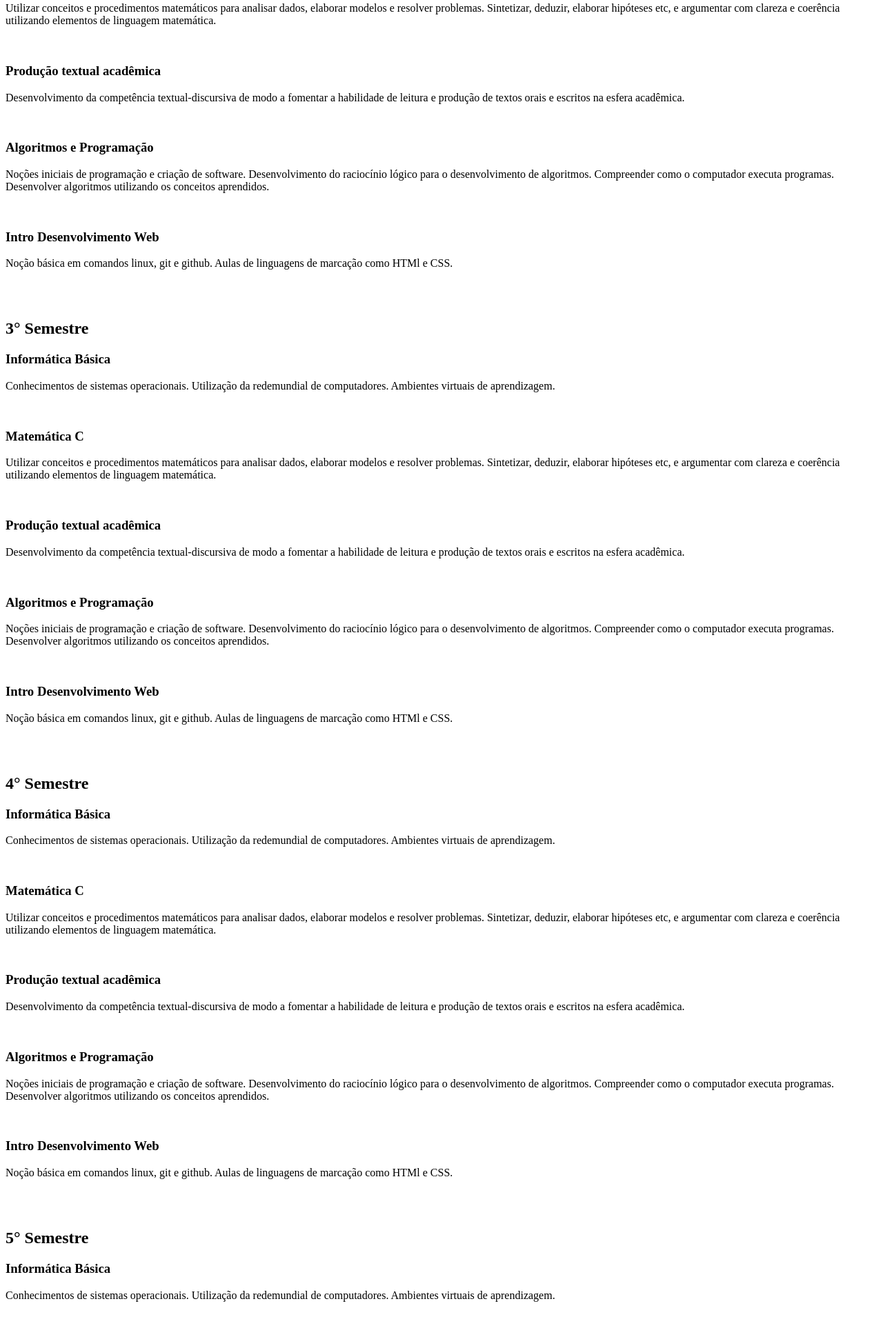
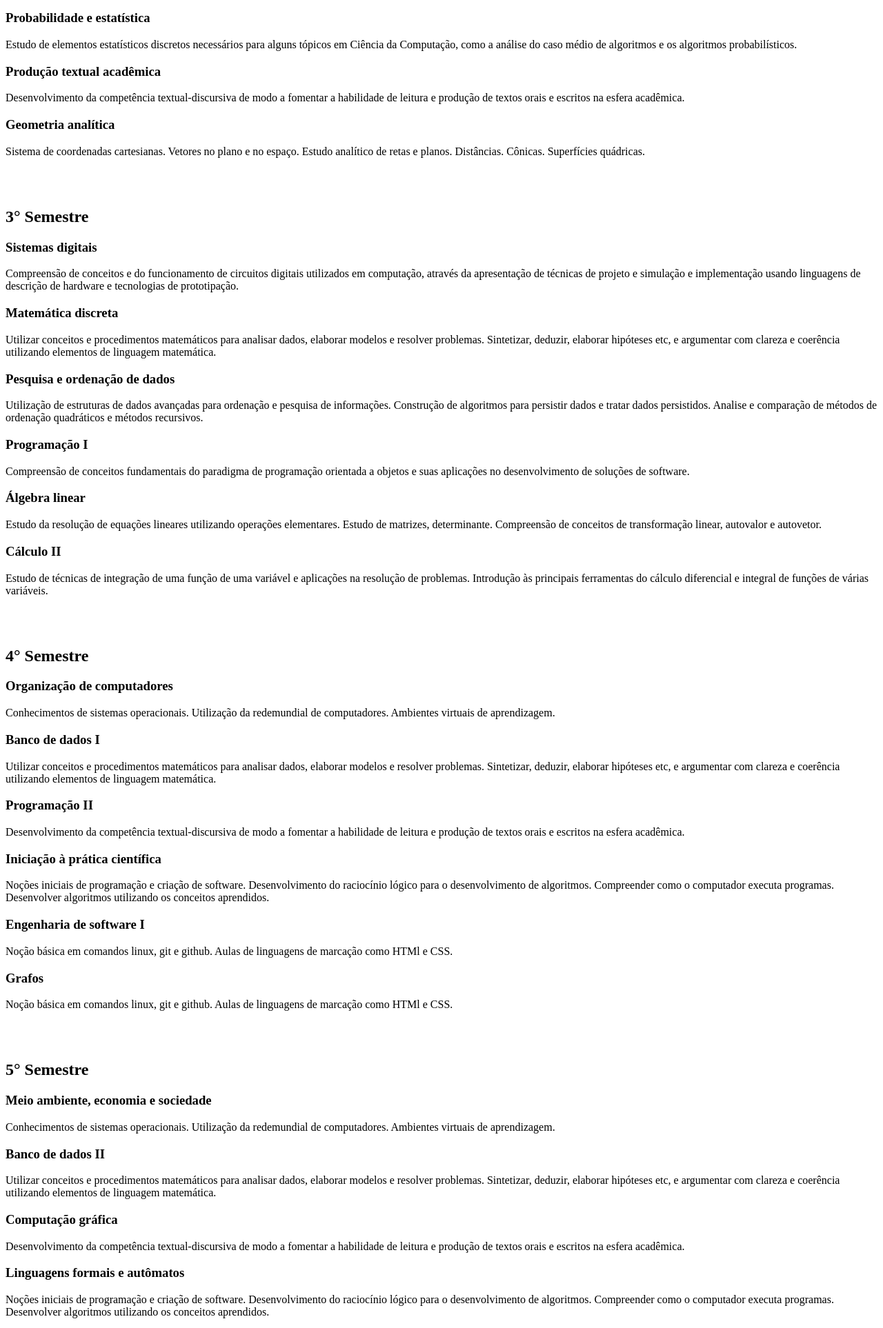
Before and after one commit to jufordelo/desvweb_html, a plain HTML site: page tarefa2/cabecalho.html in a window 1280 px wide. Shown: the part 871-2797 px from the top of the page at 69% size. Drawn offline with Linux system fonts and the light colour scheme.

Commit message:
Atualizações do trabalho

```diff
--- a/tarefa2/cabecalho.html
+++ b/tarefa2/cabecalho.html
@@ -14,92 +14,97 @@
         <h2>1° Semestre</h2>
          <h3>Informática Básica</h3>
          <p>Conhecimentos de sistemas operacionais. Utilização da redemundial de computadores. Ambientes virtuais de aprendizagem.</p>
-         <br>
          <h3>Matemática C</h3>
          <p>Utilizar conceitos e procedimentos matemáticos para analisar dados, elaborar modelos e resolver problemas. Sintetizar, deduzir, elaborar hipóteses etc, e argumentar com clareza e coerência utilizando elementos de linguagem matemática.</p>
-         <br>
          <h3>Produção textual acadêmica</h3>
          <p>Desenvolvimento da competência textual-discursiva de modo a fomentar a habilidade de leitura e produção de textos orais e escritos na esfera acadêmica.</hp>
-         <br>
          <h3>Algoritmos e Programação</h3>
          <p>Noções iniciais de programação e criação de software. Desenvolvimento do raciocínio lógico para o desenvolvimento de algoritmos. Compreender como o computador executa programas. Desenvolver algoritmos utilizando os conceitos aprendidos.</hp>
-         <br>
          <h3>Intro Desenvolvimento Web </h3>
          <p>Noção básica em comandos linux, git e github. Aulas de linguagens de marcação como HTMl e CSS.</hp>
          <br>
          <br>
 
          <h2>2° Semestre</h2>
-         <h3>Informática Básica</h3>
+         <h3>Cálculo I</h3>
+         <p>Introdução as principais ferramentas do cálculo diferencial e integral de funções de uma variável, abordando suas aplicações.</p>
+         <h3>Circuitos digitais</h3>
+         <p>Fundamentos de Eletrônica. Famílias Lógicas. Simulação de Circuitos Lógicos. Álgebra de Boole etc.</p>
+         <h3>Estruturas de dados</h3>
+         <p>Desenvolvimento da competência textual-discursiva de modo a fomentar a habilidade de leitura e produção de textos orais e escritos na esfera acadêmica.</p>
+         <h3>Probabilidade e estatística</h3>
+         <p>Estudo de elementos estatísticos discretos necessários para alguns tópicos em Ciência da Computação, como a análise do caso médio de algoritmos e os algoritmos probabilísticos.</p>
+         <h3>Produção textual acadêmica </h3>
+         <p>Desenvolvimento da competência textual-discursiva de modo a fomentar a habilidade de leitura e produção de textos orais e escritos na esfera acadêmica.</p>
+         <h3>Geometria analítica</h3>
+         <p>Sistema de coordenadas cartesianas. Vetores no plano e no espaço. Estudo analítico de retas e planos. Distâncias. Cônicas. Superfícies quádricas.</p>
+         <br>
+         <br>
+
+         <h2>3° Semestre</h2>
+         <h3>Sistemas digitais</h3>
+         <p>Compreensão de conceitos e do funcionamento de circuitos digitais utilizados em computação, através da apresentação de técnicas de projeto e simulação e implementação usando linguagens de descrição de hardware e tecnologias de prototipação.</p>
+         <h3>Matemática discreta</h3>
+         <p>Utilizar conceitos e procedimentos matemáticos para analisar dados, elaborar modelos e resolver problemas. Sintetizar, deduzir, elaborar hipóteses etc, e argumentar com clareza e coerência utilizando elementos de linguagem matemática.</p>
+         <h3>Pesquisa e ordenação de dados</h3>
+         <p>Utilização de estruturas de dados avançadas para ordenação e pesquisa de informações. Construção de algoritmos para persistir dados e tratar dados persistidos. Analise e comparação de métodos de ordenação quadráticos e métodos recursivos.</p>
+         <h3>Programação I</h3>
+         <p>Compreensão de conceitos fundamentais do paradigma de programação orientada a objetos e suas aplicações no desenvolvimento de soluções de software.</p>
+         <h3>Álgebra linear</h3>
+         <p>Estudo da resolução de equações lineares utilizando operações elementares. Estudo de matrizes, determinante. Compreensão de conceitos de transformação linear, autovalor e autovetor.</p>
+         <h3>Cálculo II</h3>
+         <p>Estudo de técnicas de integração de uma função de uma variável e aplicações na resolução de problemas. Introdução às principais ferramentas do cálculo diferencial e integral de funções de várias variáveis.</p>
+         <br>
+         <br>
+
+         <h2>4° Semestre</h2>
+         <h3>Organização de computadores</h3>
          <p>Conhecimentos de sistemas operacionais. Utilização da redemundial de computadores. Ambientes virtuais de aprendizagem.</p>
-         <br>
-         <h3>Matemática C</h3>
+         <h3>Banco de dados I</h3>
          <p>Utilizar conceitos e procedimentos matemáticos para analisar dados, elaborar modelos e resolver problemas. Sintetizar, deduzir, elaborar hipóteses etc, e argumentar com clareza e coerência utilizando elementos de linguagem matemática.</p>
-         <br>
-         <h3>Produção textual acadêmica</h3>
+         <h3>Programação II</h3>
          <p>Desenvolvimento da competência textual-discursiva de modo a fomentar a habilidade de leitura e produção de textos orais e escritos na esfera acadêmica.</p>
-         <br>
-         <h3>Algoritmos e Programação</h3>
+         <h3>Iniciação à prática científica</h3>
          <p>Noções iniciais de programação e criação de software. Desenvolvimento do raciocínio lógico para o desenvolvimento de algoritmos. Compreender como o computador executa programas. Desenvolver algoritmos utilizando os conceitos aprendidos.</p>
-         <br>
-         <h3>Intro Desenvolvimento Web </h3>
+         <h3>Engenharia de software I</h3>
+         <p>Noção básica em comandos linux, git e github. Aulas de linguagens de marcação como HTMl e CSS.</p>
+         <h3>Grafos</h3>
          <p>Noção básica em comandos linux, git e github. Aulas de linguagens de marcação como HTMl e CSS.</p>
          <br>
          <br>
 
-         <h2>3° Semestre</h2>
-         <h3>Informática Básica</h3>
+
+         <h2>5° Semestre</h2>
+         <h3>Meio ambiente, economia e sociedade</h3>
          <p>Conhecimentos de sistemas operacionais. Utilização da redemundial de computadores. Ambientes virtuais de aprendizagem.</p>
-         <br>
-         <h3>Matemática C</h3>
+         <h3>Banco de dados II</h3>
          <p>Utilizar conceitos e procedimentos matemáticos para analisar dados, elaborar modelos e resolver problemas. Sintetizar, deduzir, elaborar hipóteses etc, e argumentar com clareza e coerência utilizando elementos de linguagem matemática.</p>
-         <br>
-         <h3>Produção textual acadêmica</h3>
+         <h3>Computação gráfica</h3>
          <p>Desenvolvimento da competência textual-discursiva de modo a fomentar a habilidade de leitura e produção de textos orais e escritos na esfera acadêmica.</p>
-         <br>
-         <h3>Algoritmos e Programação</h3>
+         <h3>Linguagens formais e autômatos</h3>
          <p>Noções iniciais de programação e criação de software. Desenvolvimento do raciocínio lógico para o desenvolvimento de algoritmos. Compreender como o computador executa programas. Desenvolver algoritmos utilizando os conceitos aprendidos.</p>
-         <br>
-         <h3>Intro Desenvolvimento Web </h3>
+         <h3>Engenharia de software II</h3>
          <p>Noção básica em comandos linux, git e github. Aulas de linguagens de marcação como HTMl e CSS.</p>
+         <h3>Sistemas operacionais</h3>
+         <p>Estudo e analise da estrutura, funcionalidades, os tipos e a evolução dos sistemas operacionais.</p>
          <br>
          <br>
 
-         <h2>4° Semestre</h2>
-         <h3>Informática Básica</h3>
-         <p>Conhecimentos de sistemas operacionais. Utilização da redemundial de computadores. Ambientes virtuais de aprendizagem.</p>
-         <br>
-         <h3>Matemática C</h3>
-         <p>Utilizar conceitos e procedimentos matemáticos para analisar dados, elaborar modelos e resolver problemas. Sintetizar, deduzir, elaborar hipóteses etc, e argumentar com clareza e coerência utilizando elementos de linguagem matemática.</p>
-         <br>
-         <h3>Produção textual acadêmica</h3>
-         <p>Desenvolvimento da competência textual-discursiva de modo a fomentar a habilidade de leitura e produção de textos orais e escritos na esfera acadêmica.</p>
-         <br>
-         <h3>Algoritmos e Programação</h3>
-         <p>Noções iniciais de programação e criação de software. Desenvolvimento do raciocínio lógico para o desenvolvimento de algoritmos. Compreender como o computador executa programas. Desenvolver algoritmos utilizando os conceitos aprendidos.</p>
-         <br>
-         <h3>Intro Desenvolvimento Web </h3>
-         <p>Noção básica em comandos linux, git e github. Aulas de linguagens de marcação como HTMl e CSS.</p>
+         <h2>6° Semestre</h2>
+         <h3>História da fronteira sul</h3>
+         <p>Compreender o processo de formação da região sul do Brasil por meio da análise de aspectos históricos do contexto de povoamento, despovoamento e colonização.</p>
+         <h3>Redes de computadores</h3>
+         <p>Compreensão das redes de computadores, conhecendo o modelo de referência OSI, a arquitetura TCP/IP e seus protocolos, equipamentos e principais aplicações.</p>
+         <h3>Planejamento e gestão de projetos</h3>
+         <p>Planejar e gerenciar projetos de software utilizando metodologias de gerenciamento de projetos adequadas.</p>
+         <h3>Teoria da computação</h3>
+         <p>Compreensão da importância da Teoria da Computação para a prática computacional através dos conceitos de Computabilidade, Decidibilidade, Complexidade e Tratabilidade. Desenvolvimento das habilidades de argumentação matemática e formal para demonstrações em Teoria da Computação.</p>
+         <h3>Construção de Compiladores</h3>
+         <p>Compreender a estrutura de compiladores, o processo de compilação no reconhecimento de linguagens e a geração/otimização de código. Construir analisadores léxicos e sintáticos.</p>
          <br>
          <br>
 
-         <h2>5° Semestre</h2>
-         <h3>Informática Básica</h3>
-         <p>Conhecimentos de sistemas operacionais. Utilização da redemundial de computadores. Ambientes virtuais de aprendizagem.</p>
-         <br>
-         <h3>Matemática C</h3>
-         <p>Utilizar conceitos e procedimentos matemáticos para analisar dados, elaborar modelos e resolver problemas. Sintetizar, deduzir, elaborar hipóteses etc, e argumentar com clareza e coerência utilizando elementos de linguagem matemática.</p>
-         <br>
-         <h3>Produção textual acadêmica</h3>
-         <p>Desenvolvimento da competência textual-discursiva de modo a fomentar a habilidade de leitura e produção de textos orais e escritos na esfera acadêmica.</p>
-         <br>
-         <h3>Algoritmos e Programação</h3>
-         <p>Noções iniciais de programação e criação de software. Desenvolvimento do raciocínio lógico para o desenvolvimento de algoritmos. Compreender como o computador executa programas. Desenvolver algoritmos utilizando os conceitos aprendidos.</p>
-         <br>
-         <h3>Intro Desenvolvimento Web </h3>
-         <p>Noção básica em comandos linux, git e github. Aulas de linguagens de marcação como HTMl e CSS.</p>
-         <br>
-         <br>
 
 </body>
+
 </html>
```
Also changed, not shown: tarefa3/tabela_grade.html (added, +48 -0 lines).
